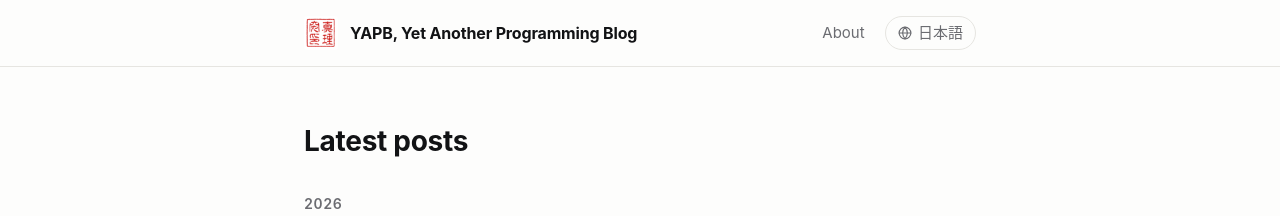
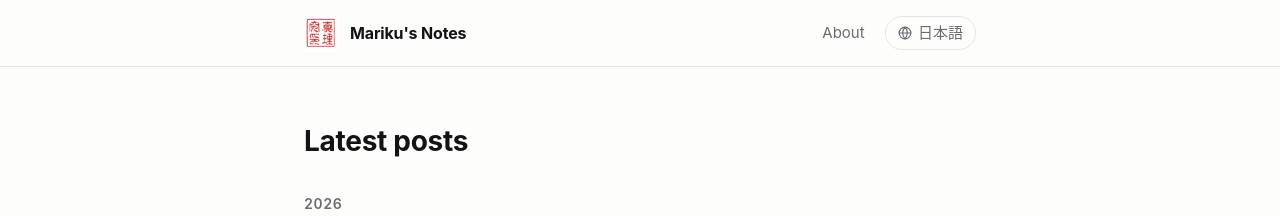
Before and after one commit to malikolivier/malikolivier.github.io, a Jekyll site: the page built from index.html, in a window 1280 px wide. Shown: the top 216 px of the page. Built offline with Jekyll 4.4.1, drawn with Linux system fonts in a browser that asks for light colours.

Commit message:
Rename the site to Mariku's Notes
"YAPB, Yet Another Programming Blog" no longer fits: most posts aren't
about programming anymore, and the acronym read oddly. The Japanese title
becomes まりくの雑記 to match.

Co-Authored-By: Claude Opus 5.5 <noreply@anthropic.com>

```diff
--- a/_config.yml
+++ b/_config.yml
@@ -13,8 +13,8 @@
 # you will see them accessed via {{ site.title }}, {{ site.email }}, and so on.
 # You can create any custom variable you would like, and they will be accessible
 # in the templates via {{ site.myvariable }}.
-title: YAPB, Yet Another Programming Blog
-title_ja: またプログラマーのブログなの？
+title: Mariku's Notes
+title_ja: まりくの雑記
 author: Mariku Kimoto
 author_ja: 木本 真理究
 email: mariku@boussejra.com
```
